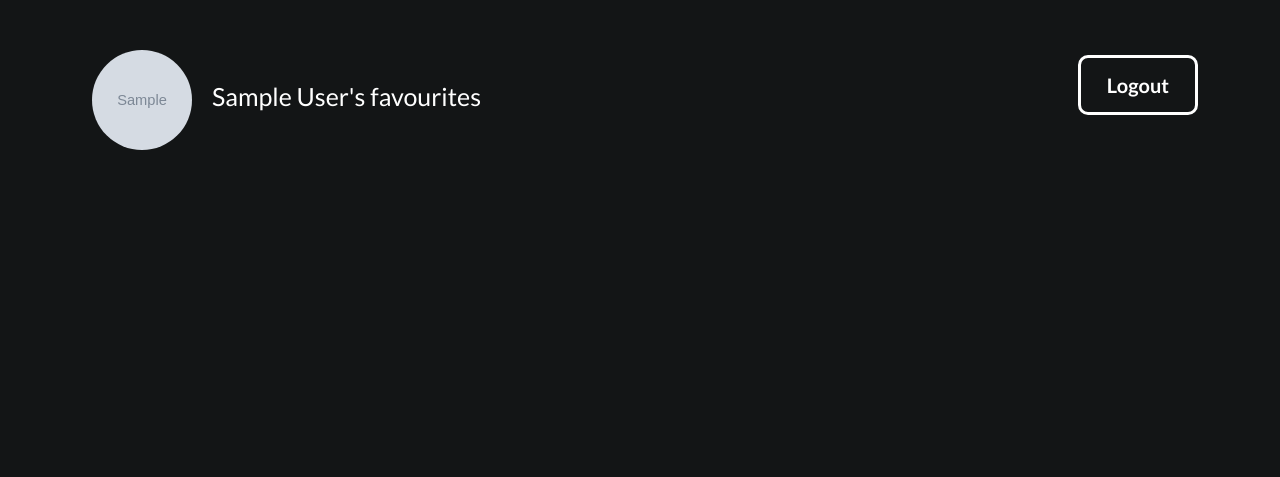
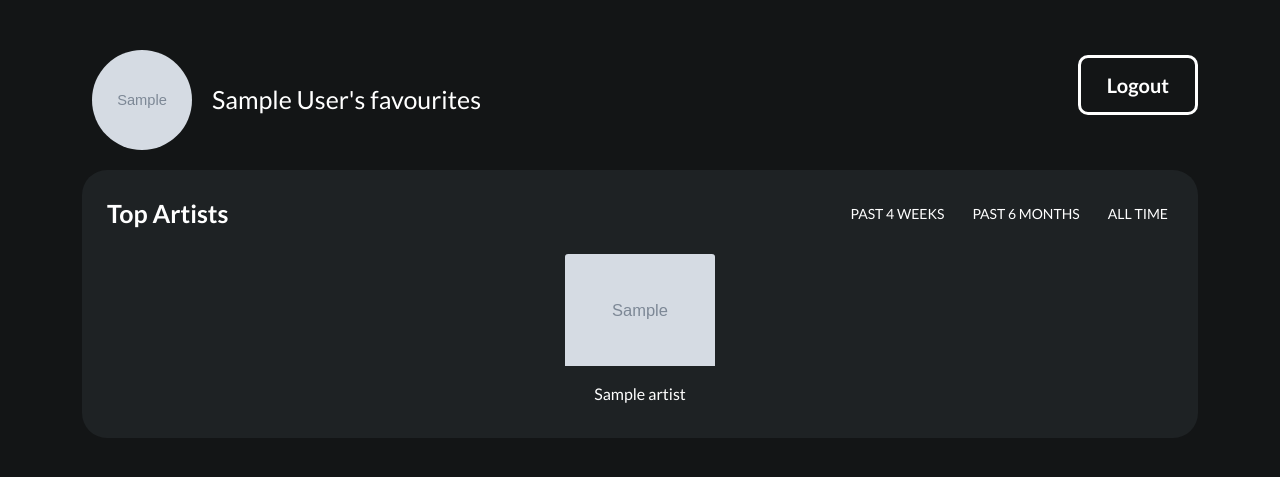
Before and after one commit to mpoteryk/favourites-for-spotify, a Flask app: template templates/favourites.html in a window 1280 px wide. Shown: the top 477 px of the page. Run offline with Flask 2, Linux system fonts and the light colour scheme; the template is opened without the code that fills it: most values are stand-ins (such as "Sample title", 1, 10 or a date in 2020); grey boxes marked "Sample" are stand-in pictures.

Commit message:
Adds top artists and top tracks on favourites page

```diff
--- a/static/main.css
+++ b/static/main.css
@@ -5,10 +5,9 @@
     --primary-color: #4825d4;
     --page-color: #131516;
     --element-color: #1E2224;
-    --content-background-color: #1E2224;
 }
 
-/* index aka home page */
+/* --- index aka home page --- */
 
 body#index-page {
     background-image: url("img/indexBackground.png");
@@ -55,7 +54,7 @@ body#index-page {
 }
 
 
-/* favourites page */
+/* --- favourites page --- */
 
 /* header for profile */
 
@@ -66,7 +65,7 @@ body#favourites {
     font-family: 'Lato';
 }
 
-.header-container {
+.header-element {
     display: flex;
     justify-content: space-between;
     align-items: center;
@@ -76,12 +75,10 @@ body#favourites {
     display: flex;
     justify-content: flex-start;
     align-items: center;
-    /* border: 1px solid #B22222; */
     margin: 50px 10px 20px;
 }
 
 .profile-image {
-    /* border: 1px solid yellow; */
     margin-right: 20px;
 }
 
@@ -95,8 +92,74 @@ body#favourites {
     font-size: 25px;
 }
 
+/* top artists */
 
+.content-element {
+    background-color: var(--element-color);
+    padding: 15px;
+    border-radius: 25px;
+    margin-bottom: 30px;
+}
 
+.item-title-container {
+    display: flex;
+    justify-content: space-between;
+    align-items: center;
+    margin-bottom: 10px;
+}
 
+.top-items-title {
+    color: white;
+    font-weight: bold;
+    font-size: 25px;
+    text-align: left;
+    padding: 10px;
+}
 
-/* top artists */
+.card {
+    background-color: transparent;
+    border-color: transparent;
+    align-items: center;
+    justify-content: center;
+}
+
+.card-img-top {
+    max-width: 150px;
+    width: 150px;
+    width: auto;
+}
+
+.card-text {
+    color: white;
+}
+
+/* time range buttons */
+
+.time-range-menu {
+    justify-content: center;
+}
+
+.time-range-button {
+    background-color: transparent;
+    color: white;
+    border: none;
+    padding: 5px 10px;
+    border-radius: 10px;
+    font-size: 14px;
+    text-transform: uppercase;
+    margin-right: 5px;
+    transition: all 0.3s ease 0s;
+}
+
+button:hover.time-range-button {
+    background-color: #2E3438;
+}
+
+button:active.time-range-button {
+    color: #2E3438;
+}
+
+button:focus.time-range-button {
+    background-color: #2E3438;
+    border: 2px solid var(--primary-color);
+}
--- a/templates/favourites.html
+++ b/templates/favourites.html
@@ -14,14 +14,12 @@
     <div class = "container">
 
         <!-- user profile -->
-        <div class = "header-container">
+        <div class = "header-element">
             <div class = "profile-header">
                 <div class = "profile-image">
-                <img src = {{userProfile.profile_image}} class = "rounded-circle" alt = "">
+                <img src = {{userProfile.profile_image}} class = "rounded-circle" alt = "User Profile Image">
                 </div>
-                <div class = "profile-name">
-                <h3 class = "user-profile-text">{{userProfile.display_name}}'s favourites</h3>
-                </div>
+                <div class = "user-profile-text"">{{userProfile.display_name}}'s favourites</div>
             </div>
             <div>
                 <a href = "#"><button type = "button" class = "log-in-out-button">Logout</button></a>
@@ -29,6 +27,38 @@
         </div>
 
         <!-- top artists -->
+        <section class = "content-element">
+
+            <div class = "item-title-container">
+                <div class = "top-items-title">Top Artists</div>
+                <div class = "time-range-menu" id = "artist-buttons">
+                    <button class = "time-range-button active" type = "button" id = "short-term-button">Past 4 weeks</button>
+                    <button class = "time-range-button" type = "button" id = "medium-term-button">Past 6 months</button>
+                    <button class = "time-range-button" type = "button" id = "long-term-button">All time</button>
+                </div>
+            </div>
+
+            <div class = "container" id = "top-artists-container">
+                <div class = "row">
+                    {% for artist in userTopArtists %}
+                    <div class = "col">
+                        <div class = "card" id = "artist-card">
+                            <img src = {{artist.artist_images[0].url}} class = "card-img-top" id = "artist-img" alt = "Artist Image">
+                            <div class = "card-body" id = "artist-text">
+                                <p class = "card-text">{{artist.artist_name}}</p>
+                            </div>
+                        </div>
+                    </div>
+                    {% endfor %}
+                  </div>
+            </div>
+
+        </section>
+
+        <!-- top tracks -->
+
+
+
 
     </div>
 
```
Also changed, not shown: 1 other file.
